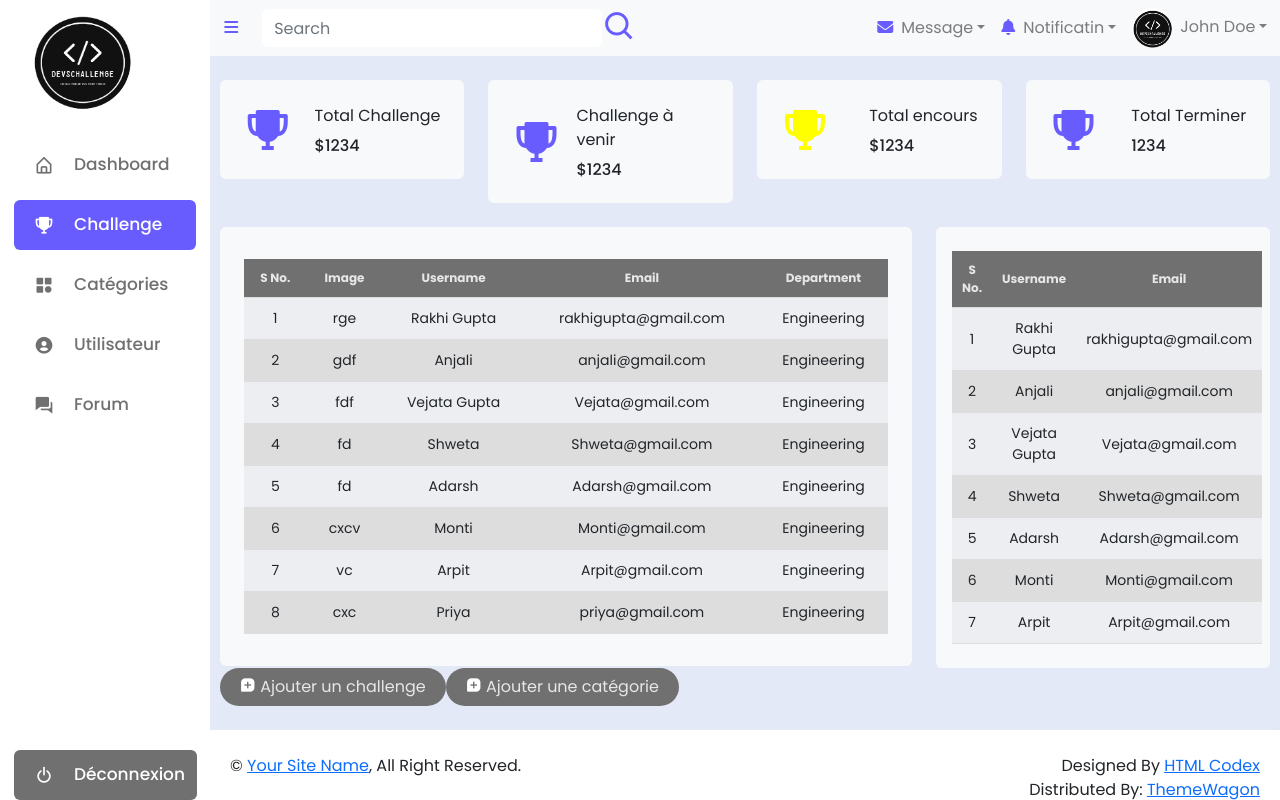
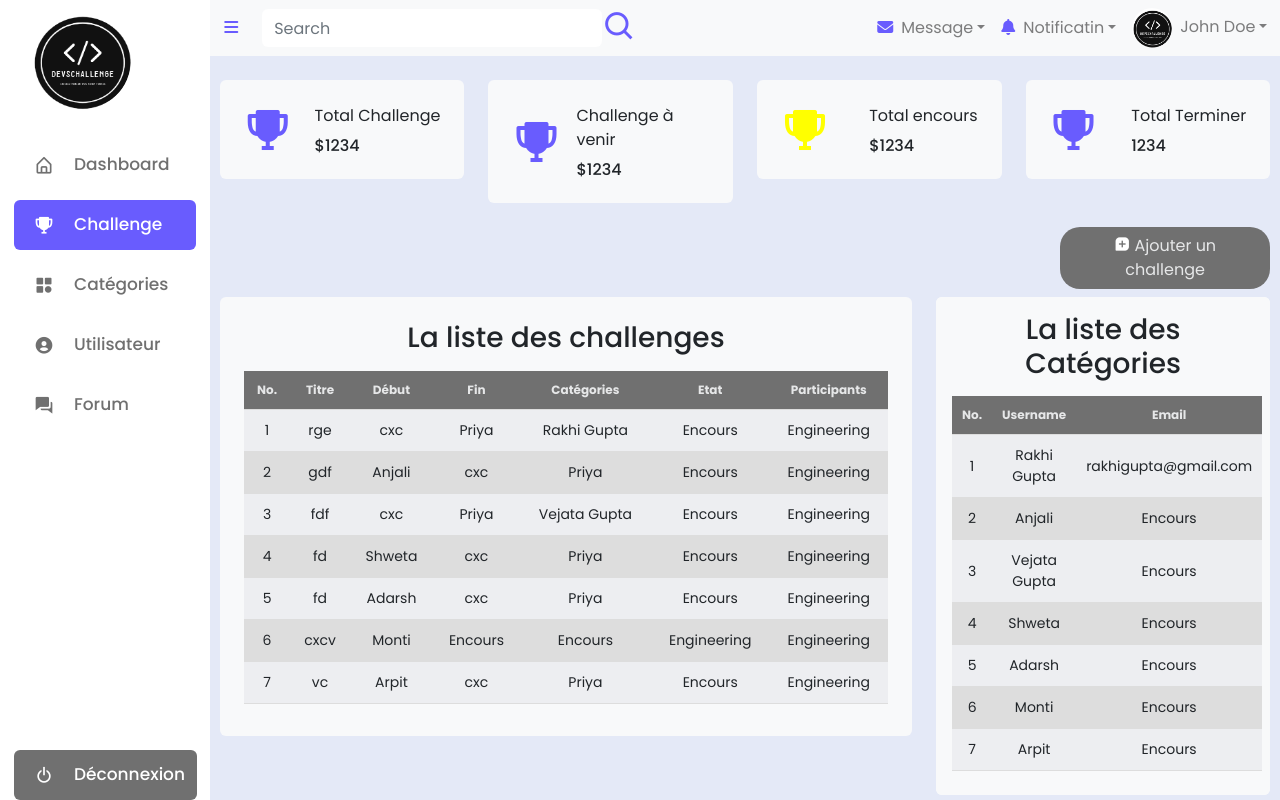
Before and after one commit to Mamdy017/devChallenge.Mamdy017.github.io, an Angular app: page /challenge in a window 1280 px wide. Built offline with nearby package versions, Linux system fonts and the light colour scheme.

Commit message:
Mon troisieme

```diff
--- a/src/app/challenge/challenge.component.html
+++ b/src/app/challenge/challenge.component.html
@@ -26,8 +26,7 @@
             <div class="dropdown-menu dropdown-menu-end bg-light border-0 rounded-0 rounded-bottom m-0">
               <a href="#" class="dropdown-item">
                 <div class="d-flex align-items-center">
-                                    <img class="rounded-circle" src="../../assets/logo8.png" alt=""
-                                        style="width: 40px; height: 40px;">
+                  <img class="rounded-circle" src="../../assets/logo8.png" alt="" style="width: 40px; height: 40px;">
                   <div class="ms-2">
                     <h6 class="fw-normal mb-0">Jhon send you a message</h6>
                     <small>15 minutes ago</small>
@@ -37,8 +36,7 @@
               <hr class="dropdown-divider">
               <a href="#" class="dropdown-item">
                 <div class="d-flex align-items-center">
-                                    <img class="rounded-circle" src="../../assets/logo8.png" alt=""
-                                        style="width: 40px; height: 40px;">
+                  <img class="rounded-circle" src="../../assets/logo8.png" alt="" style="width: 40px; height: 40px;">
                   <div class="ms-2">
                     <h6 class="fw-normal mb-0">Jhon send you a message</h6>
                     <small>15 minutes ago</small>
@@ -48,8 +46,7 @@
               <hr class="dropdown-divider">
               <a href="#" class="dropdown-item">
                 <div class="d-flex align-items-center">
-                                    <img class="rounded-circle" src="../../assets/logo8.png" alt=""
-                                        style="width: 40px; height: 40px;">
+                  <img class="rounded-circle" src="../../assets/logo8.png" alt="" style="width: 40px; height: 40px;">
                   <div class="ms-2">
                     <h6 class="fw-normal mb-0">Jhon send you a message</h6>
                     <small>15 minutes ago</small>
@@ -139,86 +136,98 @@
         </div>
       </div>
       <div class="container-fluid pt-4 px-4" style="margin-left: -2.5%; width: 105%;">
-                <div class="row g-4">
+        <button style="margin-left:80%;"><i class='bx bxs-message-square-add fa-1x' style="color: white;"></i> Ajouter
+          un
+          challenge</button>
+        <div class="row g-4 py-2">
           <div class="col-sm-12 col-xl-8">
             <div class="bg-light text-center rounded p-4">
+              <h3>La liste des challenges</h3>
               <div class="chart-container">
                 <div class="header_fixed py-2">
                   <table>
                     <thead>
                       <tr>
-                                                <th>S No.</th>
-                                                <th>Image</th>
-                                                <th>Username</th>
-                                                <th>Email</th>
-                                                <th>Department</th>
-                                                <!-- <th>Action</th> -->
+                        <th>No.</th>
+                        <th>Titre </th>
+                        <th>Début</th>
+                        <th>Fin</th>
+                        <th>Catégories</th>
+                        <th>Etat</th>
+                        <th>Participants</th>
                       </tr>
                     </thead>
                     <tbody>
                       <tr>
                         <td>1</td>
                         <td>rge</td>
+                        <td>cxc</td>
+                        <td>Priya</td>
                         <td>Rakhi Gupta</td>
-                                                <td>rakhigupta@gmail.com</td>
+                        <td>Encours</td>
                         <td>Engineering</td>
-                                                <!-- <td><button>View</button></td> -->
+                        <!-- <td><button>Donner points</button></td> -->
                       </tr>
                       <tr>
                         <td>2</td>
                         <td>gdf</td>
                         <td>Anjali</td>
-                                                <td>anjali@gmail.com</td>
+                        <td>cxc</td>
+                        <td>Priya</td>
+                        <td>Encours</td>
                         <td>Engineering</td>
-                                                <!-- <td><button>View</button></td> -->
+                        <!-- <td><button>Donner points</button></td> -->
                       </tr>
                       <tr>
                         <td>3</td>
                         <td>fdf</td>
+                        <td>cxc</td>
+                        <td>Priya</td>
                         <td>Vejata Gupta</td>
-                                                <td>Vejata@gmail.com</td>
+                        <td>Encours</td>
                         <td>Engineering</td>
-                                                <!-- <td><button>View</button></td> -->
+                        <!-- <td><button>Donner points</button></td> -->
                       </tr>
                       <tr>
                         <td>4</td>
                         <td>fd</td>
                         <td>Shweta</td>
-                                                <td>Shweta@gmail.com</td>
+                        <td>cxc</td>
+                        <td>Priya</td>
+                        <td>Encours</td>
                         <td>Engineering</td>
-                                                <!-- <td><button>View</button></td> -->
+                        <!-- <td><button>Donner points</button></td> -->
                       </tr>
                       <tr>
                         <td>5</td>
                         <td>fd</td>
                         <td>Adarsh</td>
-                                                <td>Adarsh@gmail.com</td>
+                        <td>cxc</td>
+                        <td>Priya</td>
+                        <td>Encours</td>
                         <td>Engineering</td>
-                                                <!-- <td><button>View</button></td> -->
+                        <!-- <td><button>Donner points</button></td> -->
                       </tr>
                       <tr>
                         <td>6</td>
                         <td>cxcv</td>
                         <td>Monti</td>
-                                                <td>Monti@gmail.com</td>
+                        <td>Encours</td>
+                        <td>Encours</td>
                         <td>Engineering</td>
-                                                <!-- <td><button>View</button></td> -->
+                        <td>Engineering</td>
+
+                        <!-- <td><button>Donner points</button></td> -->
                       </tr>
                       <tr>
                         <td>7</td>
                         <td>vc</td>
                         <td>Arpit</td>
-                                                <td>Arpit@gmail.com</td>
-                                                <td>Engineering</td>
-                                                <!-- <td><button>View</button></td> -->
-                                            </tr>
-                                            <tr>
-                                                <td>8</td>
                         <td>cxc</td>
                         <td>Priya</td>
-                                                <td>priya@gmail.com</td>
+                        <td>Encours</td>
                         <td>Engineering</td>
-                                                <!-- <td><button>View</button></td> -->
+                        <!-- <td><button>Donner points</button></td> -->
                       </tr>
                     </tbody>
                   </table>
@@ -230,11 +239,12 @@
           <div class="col-sm-12 col-xl-4">
             <div class="bg-light text-center rounded">
               <div class="h-100 bg-light rounded p-3">
+                <h3>La liste des Catégories</h3>
                 <div class="header_fixed py-2">
                   <table>
                     <thead>
                       <tr>
-                                                <th>S No.</th>
+                        <th>No.</th>
                         <th>Username</th>
                         <th>Email</th>
                       </tr>
@@ -248,32 +258,32 @@
                       <tr>
                         <td>2</td>
                         <td>Anjali</td>
-                                                <td>anjali@gmail.com</td>
+                        <td>Encours</td>
                       </tr>
                       <tr>
                         <td>3</td>
                         <td>Vejata Gupta</td>
-                                                <td>Vejata@gmail.com</td>
+                        <td>Encours</td>
                       </tr>
                       <tr>
                         <td>4</td>
                         <td>Shweta</td>
-                                                <td>Shweta@gmail.com</td>
+                        <td>Encours</td>
                       </tr>
                       <tr>
                         <td>5</td>
                         <td>Adarsh</td>
-                                                <td>Adarsh@gmail.com</td>
+                        <td>Encours</td>
                       </tr>
                       <tr>
                         <td>6</td>
                         <td>Monti</td>
-                                                <td>Monti@gmail.com</td>
+                        <td>Encours</td>
                       </tr>
                       <tr>
                         <td>7</td>
                         <td>Arpit</td>
-                                                <td>Arpit@gmail.com</td>
+                        <td>Encours</td>
 
                       </tr>
 
@@ -284,11 +294,87 @@
 
             </div>
           </div>
+          <div class="header_fixed py-2">
+            <table>
+              <thead>
+                <tr>
+                  <th>No.</th>
+                  <th>Image</th>
+                  <th>Nom</th>
+                  <th>Titre-challenge</th>
+                  <th>Code</th>
+                  <th>Action</th>
+                </tr>
+              </thead>
+              <tbody>
+                <tr>
+                  <td>1</td>
+                  <td><img src="../../assets/bg.jpg" alt=""></td>
+                  <td>Rakhi Gupta</td>
+                  <td>rakhigupta@gmail.com</td>
+                  <td>Engineering</td>
+                  <td><button>Donner points</button></td>
+                </tr>
+                <tr>
+                  <td>2</td>
+                  <td><img src="../../assets/bg.jpg" alt=""></td>
+                  <td>Anjali</td>
+                  <td>anjali@gmail.com</td>
+                  <td>Engineering</td>
+                  <td><button>Donner points</button></td>
+                </tr>
+                <tr>
+                  <td>3</td>
+                  <td><img src="../../assets/bg.jpg" alt=""></td>
+                  <td>Vejata Gupta</td>
+                  <td>Vejata@gmail.com</td>
+                  <td>Engineering</td>
+                  <td><button>Donner points</button></td>
+                </tr>
+                <tr>
+                  <td>4</td>
+                  <td><img src="../../assets/bg.jpg" alt=""></td>
+                  <td>Shweta</td>
+                  <td>Shweta@gmail.com</td>
+                  <td>Engineering</td>
+                  <td><button>Donner points</button></td>
+                </tr>
+                <tr>
+                  <td>5</td>
+                  <td><img src="../../assets/bg.jpg" alt=""></td>
+                  <td>Adarsh</td>
+                  <td>Adarsh@gmail.com</td>
+                  <td>Engineering</td>
+                  <td><button>Donner points</button></td>
+                </tr>
+                <tr>
+                  <td>6</td>
+                  <td><img src="../../assets/bg.jpg" alt=""></td>
+                  <td>Monti</td>
+                  <td>Monti@gmail.com</td>
+                  <td>Engineering</td>
+                  <td><button>Donner points</button></td>
+                </tr>
+                <tr>
+                  <td>7</td>
+                  <td><img src="../../assets/bg.jpg" alt=""></td>
+                  <td>Arpit</td>
+                  <td>Arpit@gmail.com</td>
+                  <td>Engineering</td>
+                  <td><button>Donner points</button></td>
+                </tr>
+                <tr>
+                  <td>8</td>
+                  <td><img src="../../assets/bg.jpg" alt=""></td>
+                  <td>Priya</td>
+                  <td>priya@gmail.com</td>
+                  <td>Engineering</td>
+                  <td><button>Donner points</button></td>
+                </tr>
+              </tbody>
+            </table>
           </div>
-                <button><i class='bx bxs-message-square-add fa-1x' style="color: white;"></i> Ajouter un
-                    challenge</button>
-                <button> <i class='bx bxs-message-square-add fa-1x' style="color: white;"></i> Ajouter une
-                    catégorie</button>
+        </div>
       </div>
       <app-footer></app-footer>
     </main>
```
Also changed, not shown: src/app/challenge/challenge.component.css (+6 -1 lines). Lines whose indentation alone changed are shown as unchanged.
